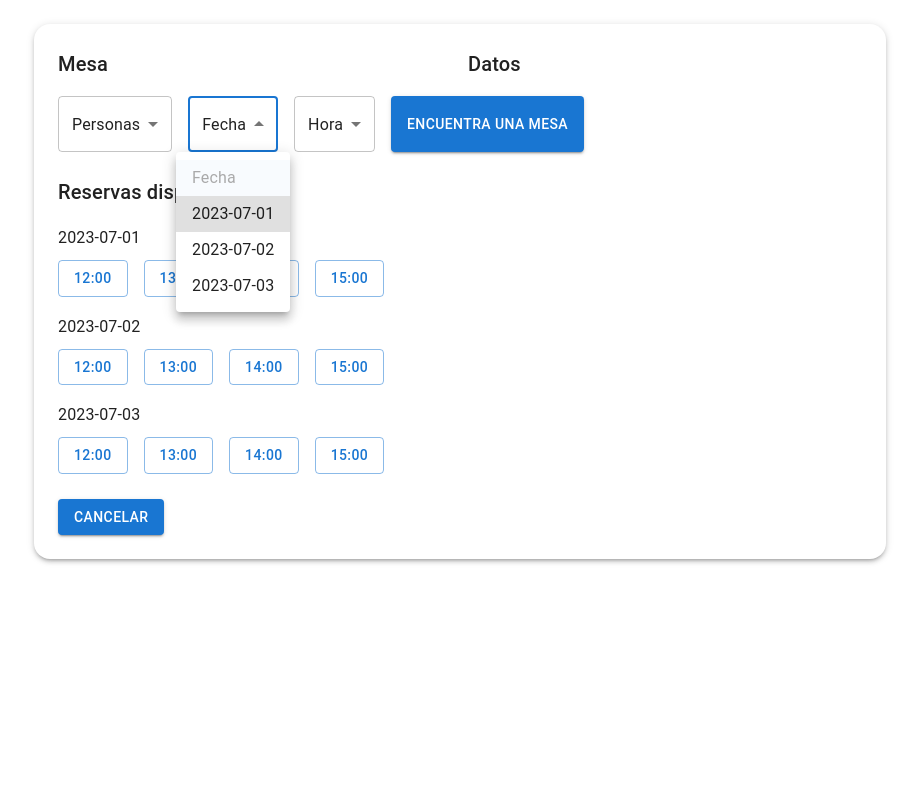
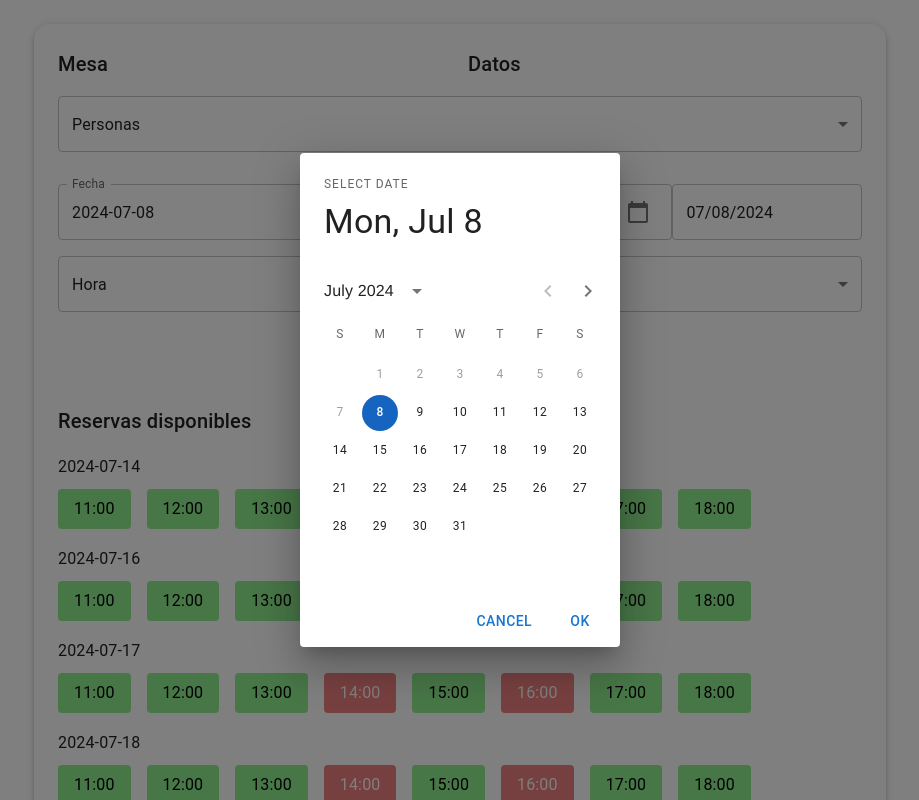
Before and after one commit to UP210582/SistemaReserva, a React (Create React App) app in the folder frontend/: page /reservation2 in a window 1280 px wide. Both pictures are taken after a click on the element "Fecha". Shown: the top 800 px of the page, without its empty margins (180-1099 px from the left). Built offline with nearby package versions, Linux system fonts and the light colour scheme.

Commit message:
Ajust Dates, Data

```diff
--- a/frontend/package.json
+++ b/frontend/package.json
@@ -3,15 +3,19 @@
   "version": "0.1.0",
   "private": true,
   "dependencies": {
+    "@date-io/date-fns": "^3.0.0",
     "@emotion/react": "^11.11.4",
     "@emotion/styled": "^11.11.5",
     "@mui/icons-material": "^5.16.4",
     "@mui/material": "^5.16.4",
+    "@mui/x-date-pickers": "^7.11.0",
+    "@mui/x-date-pickers-pro": "^7.11.0",
     "@popperjs/core": "^2.11.8",
     "@testing-library/jest-dom": "^5.17.0",
     "@testing-library/react": "^13.4.0",
     "@testing-library/user-event": "^13.5.0",
     "bootstrap": "^5.3.3",
+    "date-fns": "^2.30.0",
     "react": "^18.3.1",
     "react-bootstrap": "^2.10.4",
     "react-dom": "^18.3.1",
--- a/frontend/src/components/App/App.js
+++ b/frontend/src/components/App/App.js
@@ -1,7 +1,6 @@
 import React from 'react';
 import { BrowserRouter as Router, Routes, Route } from 'react-router-dom';
 import HomePage from '../HomePage';
-import ReservPage from '../ReservPage';
 import ReservPage2 from '../ReservPage2';
 
 function App() {
@@ -10,7 +9,6 @@ function App() {
       <div className="App">
         <Routes>
           <Route path="/" element={<HomePage />} />
-          <Route path="/reservation" element={<ReservPage />} />
           <Route path="/reservation2" element={<ReservPage2 />} />
         </Routes>
       </div>
--- a/frontend/src/components/HomePage/Hero/Hero.js
+++ b/frontend/src/components/HomePage/Hero/Hero.js
@@ -29,7 +29,7 @@ function Hero() {
           </Box>
         ))}
       </Carousel>
-      <CustomButton to="/reservation">Reservar Ahora</CustomButton>
+      <CustomButton to="/reservation2">Reservar Ahora</CustomButton>
     </Box>
   );
 }
--- a/frontend/src/components/ReservPage/Calendar/Calendar.js
+++ /dev/null
@@ -1,102 +0,0 @@
-import React, { useState, useEffect } from 'react';
-import { useNavigate } from 'react-router-dom';
-import { Paper, Grid, Typography, IconButton } from '@mui/material';
-import ArrowBackIosNewIcon from '@mui/icons-material/ArrowBackIosNew';
-import ArrowForwardIosIcon from '@mui/icons-material/ArrowForwardIos';
-
-function Calendar() {
-  const navigate = useNavigate();
-  const [date, setDate] = useState(new Date());
-  const today = new Date();
-
-  useEffect(() => {
-    if (date < today) {
-      setDate(new Date(today.getFullYear(), today.getMonth(), 1));
-    }
-  }, [date, today]);
-
-  const handleDayClick = (day) => {
-    const selectedDate = new Date(date.getFullYear(), date.getMonth(), day);
-    if (selectedDate >= today && selectedDate.getDay() !== 1) {
-      navigate(`/reservation2?date=${selectedDate.toISOString().split('T')[0]}`);
-    }
-  };
-
-  const daysInMonth = new Date(date.getFullYear(), date.getMonth() + 1, 0).getDate();
-  const firstDayOfMonth = new Date(date.getFullYear(), date.getMonth(), 1).getDay();
-  const prevMonthDays = new Date(date.getFullYear(), date.getMonth(), 0).getDate(); // Days from the previous month
-
-  const renderCalendarDays = () => {
-    const days = [];
-    const totalCells = 42; // 6 rows * 7 days
-
-    for (let i = 0; i < totalCells; i++) {
-      const dayNumber = i - firstDayOfMonth + 1;
-      const isCurrentMonth = dayNumber > 0 && dayNumber <= daysInMonth;
-      const isPrevMonthDay = dayNumber <= 0;
-      const currentDate = new Date(date.getFullYear(), date.getMonth(), isPrevMonthDay ? prevMonthDays + dayNumber : dayNumber);
-      const isPastDate = currentDate < today;
-      const isMonday = currentDate.getDay() === 1; // Assuming Monday is not selectable
-      const isDisabled = isPastDate || isMonday;
-
-      days.push(
-        <Grid item xs key={i} style={{ padding: '2px' }}>
-          <Paper
-            elevation={3}
-            style={{
-              padding: '10px',
-              cursor: isDisabled ? 'not-allowed' : 'pointer',
-              textAlign: 'center',
-              width: '40px',
-              height: '40px',
-              display: 'flex',
-              alignItems: 'center',
-              justifyContent: 'center',
-              backgroundColor: isDisabled ? '#f0f0f0' : 'white',
-              color: isDisabled ? '#aaa' : 'black'
-            }}
-            onClick={() => !isDisabled && handleDayClick(dayNumber)}
-          >
-            {isCurrentMonth ? dayNumber : ''}
-          </Paper>
-        </Grid>
-      );
-    }
-    return days;
-  };
-
-  const changeMonth = (increment) => {
-    const newDate = new Date(date.getFullYear(), date.getMonth() + increment, 1);
-    if (newDate >= new Date(today.getFullYear(), today.getMonth(), 1)) {
-      setDate(newDate);
-    }
-  };
-
-  return (
-    <Paper elevation={3} style={{ padding: '20px', marginBottom: '20px', maxWidth: '500px', margin: 'auto' }}>
-      <Grid container alignItems="center" justifyContent="space-between" style={{ marginBottom: '10px' }}>
-        <IconButton onClick={() => changeMonth(-1)} disabled={date.getMonth() === today.getMonth() && date.getFullYear() === today.getFullYear()}>
-          <ArrowBackIosNewIcon />
-        </IconButton>
-        <Typography variant="h5" align="center">
-          {date.toLocaleString('default', { month: 'long', year: 'numeric' })}
-        </Typography>
-        <IconButton onClick={() => changeMonth(1)}>
-          <ArrowForwardIosIcon />
-        </IconButton>
-      </Grid>
-      <Grid container spacing={0} style={{ marginBottom: '10px' }}>
-        {['Sun', 'Mon', 'Tue', 'Wed', 'Thu', 'Fri', 'Sat'].map(day => (
-          <Grid item xs key={day}>
-            <Typography variant="subtitle2" align="center">{day}</Typography>
-          </Grid>
-        ))}
-      </Grid>
-      <Grid container spacing={0}>
-        {renderCalendarDays()}
-      </Grid>
-    </Paper>
-  );
-}
-
-export default Calendar;
--- a/frontend/src/components/ReservPage/Calendar/index.js
+++ /dev/null
@@ -1,2 +0,0 @@
-import Calendar from './Calendar';
-export default Calendar;
--- a/frontend/src/components/ReservPage/ReservPage.js
+++ /dev/null
@@ -1,55 +0,0 @@
-import React from 'react';
-import Calendar from './Calendar';
-import Contact from '../Contact';
-import CustomButton from '../Button';
-import { Container, Paper, Box } from '@mui/material';
-
-function ReservationPage() {
-  return (
-    <Container>
-      <Paper elevation={3} sx={{ p: 3, mt: 3, borderRadius: '16px' }}>
-     <div className="reservation-page" style={styles.page}>
-        <div style={styles.content}>
-         <h1 style={styles.title}>Mc Gourmet Restaurante Delicias</h1>
-          <Calendar />
-         <div style={styles.infoSection}>
-           <CustomButton to="/">Cancelar</CustomButton>
-           <Contact />
-          </div>
-       </div>
-      </div>
-      </Paper>
-    </Container>
-  );
-}
-
-const styles = {
-  page: {
-    display: 'flex',
-    justifyContent: 'center',
-    alignItems: 'center',
-    minHeight: '100vh',
-    padding: '20px',
-    boxSizing: 'border-box',
-  },
-  content: {
-    display: 'flex',
-    flexDirection: 'column',
-    alignItems: 'center',
-    maxWidth: '800px',
-    width: '100%',
-  },
-  title: {
-    textAlign: 'center',
-    marginBottom: '20px',
-  },
-  infoSection: {
-    display: 'flex',
-    flexDirection: 'column',
-    alignItems: 'center',
-    marginTop: '20px',
-    width: '100%',
-  },
-};
-
-export default ReservationPage;
--- a/frontend/src/components/ReservPage/index.js
+++ /dev/null
@@ -1,2 +0,0 @@
-import ReservPage from './ReservPage';
-export default ReservPage;
--- a/frontend/src/components/ReservPage2/AvailableReserv/AvailableReserv.js
+++ b/frontend/src/components/ReservPage2/AvailableReserv/AvailableReserv.js
@@ -1,10 +1,30 @@
 import React from 'react';
 import { Typography, Box } from '@mui/material';
-import CustomButton from '../../Button';
 
 function AvailableReservations() {
-  const availableDates = ['2023-07-01', '2023-07-02', '2023-07-03'];
-  const availableTimes = ['12:00', '13:00', '14:00', '15:00'];
+  const today = new Date();
+  const startOfWeek = new Date(today);
+  startOfWeek.setDate(today.getDate() + (7 - today.getDay()) % 7); // Ajusta a una semana en el futuro (empezando desde el próximo domingo)
+
+  const availableDates = [];
+
+  // Generar fechas de la semana futura, excluyendo los lunes
+  for (let i = 0; i < 7; i++) {
+    const currentDate = new Date(startOfWeek);
+    currentDate.setDate(startOfWeek.getDate() + i);
+    if (currentDate.getDay() !== 1) { // Excluir lunes
+      availableDates.push(currentDate.toISOString().split('T')[0]);
+    }
+  }
+
+  // Horarios disponibles de 11:00 a 19:00
+  const availableTimes = Array.from({ length: 8 }, (_, i) => {
+    const hour = 11 + i;
+    return `${hour.toString().padStart(2, '0')}:00`;
+  });
+
+  // Ejemplo de horarios no disponibles
+  const unavailableTimes = ['14:00', '16:00']; // Estos horarios están marcados como no disponibles
 
   return (
     <>
@@ -14,13 +34,19 @@ function AvailableReservations() {
           <Typography variant="subtitle1">{date}</Typography>
           <Box sx={{ display: 'flex', gap: 2, mt: 1 }}>
             {availableTimes.map((time) => (
-              <CustomButton
+              <Typography
                 key={time}
-                variant="outlined"
-                onClick={() => console.log(`Reservando para ${date} a las ${time}`)}
+                sx={{
+                  padding: '8px 16px',
+                  borderRadius: '4px',
+                  backgroundColor: unavailableTimes.includes(time) ? 'lightcoral' : 'lightgreen',
+                  color: unavailableTimes.includes(time) ? 'white' : 'black',
+                  textAlign: 'center',
+                  cursor: 'default',
+                }}
               >
                 {time}
-              </CustomButton>
+              </Typography>
             ))}
           </Box>
         </Box>
--- a/frontend/src/components/ReservPage2/ReservForm/ReservForm.css
+++ /dev/null
@@ -1,3 +0,0 @@
-*{
-    background-color: black;
-}
--- a/frontend/src/components/ReservPage2/ReservForm/ReservForm.js
+++ b/frontend/src/components/ReservPage2/ReservForm/ReservForm.js
@@ -1,44 +1,114 @@
 import React, { useState } from 'react';
-import { Box, Select, MenuItem } from '@mui/material';
+import { Box, Select, MenuItem, IconButton, TextField } from '@mui/material';
 import CustomButton from '../../Button';
+import CalendarTodayIcon from '@mui/icons-material/CalendarToday';
+import { DatePicker } from '@mui/x-date-pickers/DatePicker';
+import { LocalizationProvider } from '@mui/x-date-pickers/LocalizationProvider';
+import { AdapterDateFns } from '@mui/x-date-pickers/AdapterDateFns';
 
 function ReservationForm() {
   const [persons, setPersons] = useState('');
-  const [date, setDate] = useState('');
+  const [date, setDate] = useState(new Date());
   const [time, setTime] = useState('');
+  const [openCalendar, setOpenCalendar] = useState(false);
 
   const handlePersonsChange = (event) => setPersons(event.target.value);
-  const handleDateChange = (event) => setDate(event.target.value);
-  const handleTimeChange = (event) => setTime(event.target.value);
 
-  const availableDates = ['2023-07-01', '2023-07-02', '2023-07-03'];
-  const availableTimes = ['12:00', '13:00', '14:00', '15:00'];
+  const handleDateChange = (newDate) => {
+    if (newDate && newDate.getDay() === 1) { // Check if it's Monday
+      alert('Favor de seleccionar un día que no caiga en lunes. Los días lunes nos encontramos cerrados.');
+      return;
+    }
+    setDate(newDate);
+  };
+
+  const handleTimeChange = (event) => {
+    setTime(event.target.value);
+    saveReservationData(event.target.value); // Save reservation data when time is selected
+  };
+
+  const handleCalendarToggle = () => setOpenCalendar(!openCalendar);
+
+  const saveReservationData = (selectedTime) => {
+    if (!persons || !date || !selectedTime) {
+      // Only save data if all fields are filled
+      return;
+    }
+
+    // Here you could send the data to a backend or handle it as needed
+    console.log('Reserva realizada:');
+    console.log(`Número de personas: ${persons}`);
+    console.log(`Fecha: ${date.toISOString().split('T')[0]}`);
+    console.log(`Hora: ${selectedTime}`);
+  };
+
+  const availableTimes = Array.from({ length: 8 }, (_, i) => `${11 + i}:00`);
 
   return (
-    <Box sx={{ mt: 2, display: 'flex', gap: 2 }}>
-      <Select value={persons} onChange={handlePersonsChange} displayEmpty>
+    <Box sx={{ mt: 2, display: 'flex', flexDirection: 'column', gap: 2, alignItems: 'center' }}>
+      <Select
+        value={persons}
+        onChange={handlePersonsChange}
+        displayEmpty
+        fullWidth
+        sx={{ mb: 2 }}
+      >
         <MenuItem value="" disabled>Personas</MenuItem>
-        <MenuItem value={1}>1 persona</MenuItem>
-        <MenuItem value={2}>2 personas</MenuItem>
-        <MenuItem value={3}>3 personas</MenuItem>
-        <MenuItem value={4}>4 personas</MenuItem>
-      </Select>
-
-      <Select value={date} onChange={handleDateChange} displayEmpty>
-        <MenuItem value="" disabled>Fecha</MenuItem>
-        {availableDates.map((date) => (
-          <MenuItem key={date} value={date}>{date}</MenuItem>
+        {Array.from({ length: 10 }, (_, i) => i + 1).map((num) => (
+          <MenuItem key={num} value={num}>{num} {num === 1 ? 'persona' : 'personas'}</MenuItem>
         ))}
       </Select>
 
-      <Select value={time} onChange={handleTimeChange} displayEmpty>
+      <Box sx={{ display: 'flex', alignItems: 'center', width: '100%' }}>
+        <TextField
+          label="Fecha"
+          value={date.toISOString().split('T')[0]}
+          onClick={handleCalendarToggle}
+          fullWidth
+          InputProps={{
+            endAdornment: (
+              <IconButton onClick={handleCalendarToggle}>
+                <CalendarTodayIcon />
+              </IconButton>
+            ),
+          }}
+          readOnly
+        />
+        {openCalendar && (
+          <LocalizationProvider dateAdapter={AdapterDateFns}>
+            <DatePicker
+              open={openCalendar}
+              onClose={() => setOpenCalendar(false)}
+              value={date}
+              onChange={handleDateChange}
+              renderInput={(params) => <TextField {...params} />}
+              disablePast
+              inputFormat="yyyy-MM-dd"
+            />
+          </LocalizationProvider>
+        )}
+      </Box>
+
+      <Select
+        value={time}
+        onChange={handleTimeChange}
+        displayEmpty
+        fullWidth
+      >
         <MenuItem value="" disabled>Hora</MenuItem>
-        {availableTimes.map((time) => (
+        {Array.from({ length: 8 }, (_, i) => `${11 + i}:00`).map((time) => (
           <MenuItem key={time} value={time}>{time}</MenuItem>
         ))}
       </Select>
 
-      <CustomButton onClick={() => console.log('Buscando mesa...')}>
+      <CustomButton onClick={() => {
+        if (!persons || !date || !time) {
+          alert('Por favor, complete todos los campos.');
+          return;
+        }
+
+        saveReservationData(time); // Save data when button is clicked
+      }} sx={{ mt: 2 }}>
         Encuentra una mesa
       </CustomButton>
     </Box>
```
Also changed, not shown: 1 other file (tests, documents, lock files or other folders).
